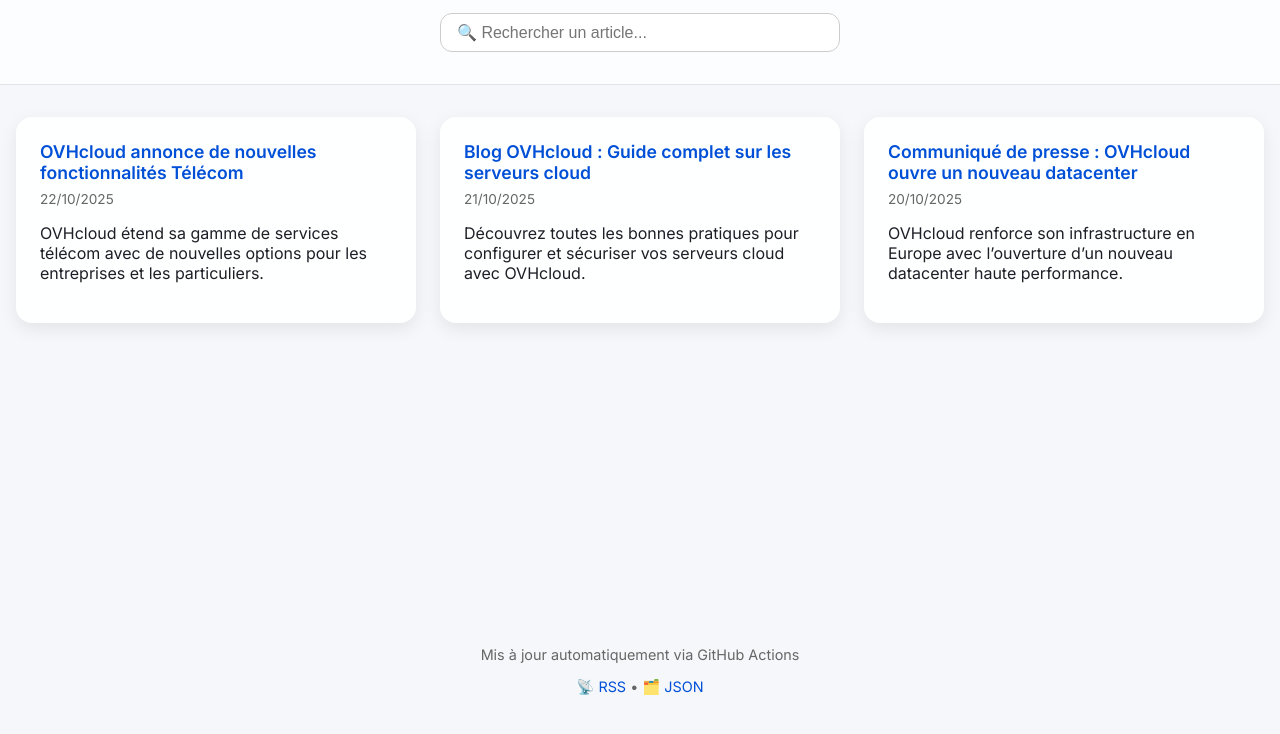
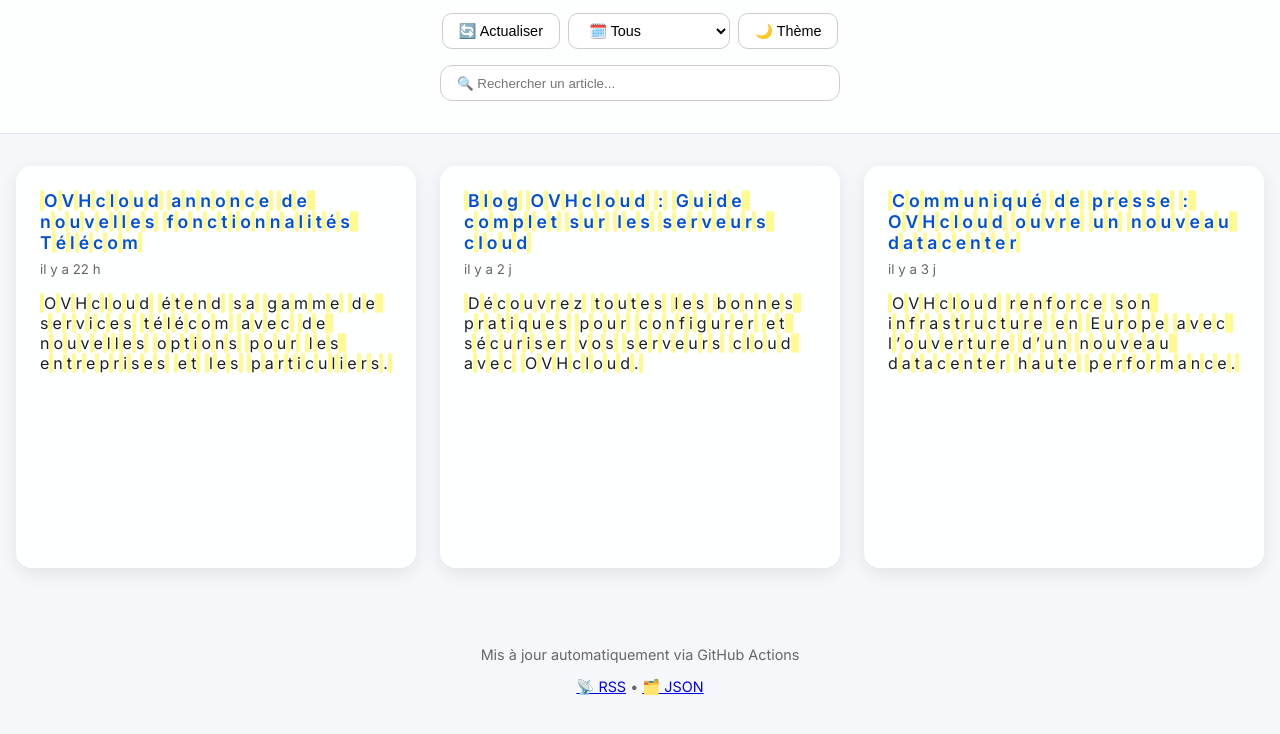
Before and after one commit to x2Frost/ovhcloud-news-feed, a plain HTML site: page index.html in a window 1280 px wide. Shown: the part 58-792 px from the top of the page. Drawn offline with Linux system fonts and the light colour scheme.

Commit message:
Update index.html

```diff
--- a/index.html
+++ b/index.html
@@ -23,20 +23,18 @@
 
     body {
       font-family: "Inter", system-ui, sans-serif;
+      margin: 0;
+      transition: background 0.3s, color 0.3s;
       background: var(--bg-light);
       color: var(--text-light);
-      margin: 0;
-      transition: background 0.3s, color 0.3s;
       display: flex;
       flex-direction: column;
       min-height: 100vh;
     }
 
-    @media (prefers-color-scheme: dark) {
-      body { background: var(--bg-dark); color: var(--text-dark); }
-      .card { background: var(--card-dark); backdrop-filter: blur(10px); }
-      .search-bar { background: rgba(255,255,255,0.08); color: #fff; border: 1px solid #333; }
-      .search-bar::placeholder { color: #bbb; }
+    body.dark {
+      background: var(--bg-dark);
+      color: var(--text-dark);
     }
 
     header {
@@ -44,14 +42,16 @@
       top: 0;
       z-index: 10;
       backdrop-filter: blur(8px);
-      background: rgba(255,255,255,0.7);
+      background: rgba(255,255,255,0.8);
       border-bottom: 1px solid var(--border-light);
       padding: 1rem;
       text-align: center;
       transition: background 0.3s;
     }
-    @media (prefers-color-scheme: dark) {
-      header { background: rgba(18, 20, 27, 0.7); border-color: #2b2f3b; }
+
+    body.dark header {
+      background: rgba(18, 20, 27, 0.8);
+      border-color: #2b2f3b;
     }
 
     h1 {
@@ -61,21 +61,55 @@
       font-weight: 600;
     }
 
+    .controls {
+      margin-top: 1rem;
+      display: flex;
+      flex-wrap: wrap;
+      justify-content: center;
+      gap: 0.5rem;
+    }
+
+    button, select {
+      border: 1px solid #ccc;
+      border-radius: 10px;
+      padding: 0.5rem 1rem;
+      background: white;
+      cursor: pointer;
+      transition: all 0.2s;
+      font-size: 0.9rem;
+    }
+
+    button:hover, select:hover {
+      background: #eef3ff;
+    }
+
+    body.dark button, body.dark select {
+      background: rgba(255,255,255,0.1);
+      color: #fff;
+      border-color: #333;
+    }
+
     .search-bar {
+      display: block;
       margin: 1rem auto;
-      display: block;
       width: 90%;
       max-width: 400px;
       padding: 0.6rem 1rem;
-      font-size: 1rem;
       border-radius: 12px;
       border: 1px solid #ccc;
       outline: none;
-      transition: all 0.2s ease;
+      transition: box-shadow 0.2s;
     }
+
     .search-bar:focus {
       box-shadow: 0 0 0 3px rgba(0,80,215,0.2);
       border-color: var(--primary);
+    }
+
+    body.dark .search-bar {
+      background: rgba(255,255,255,0.08);
+      color: #fff;
+      border-color: #333;
     }
 
     main {
@@ -85,7 +119,6 @@
       grid-template-columns: repeat(auto-fit, minmax(300px, 1fr));
       gap: 1.5rem;
       justify-content: center;
-      align-content: start;
     }
 
     .card {
@@ -93,16 +126,17 @@
       border-radius: 16px;
       padding: 1.5rem;
       box-shadow: 0 6px 18px var(--shadow);
-      transition: transform 0.3s, box-shadow 0.3s;
-      animation: fadeIn 0.5s ease forwards;
+      opacity: 0;
+      transform: translateY(15px);
+      animation: fadeIn 0.6s ease forwards;
     }
-    .card:hover {
-      transform: translateY(-6px);
-      box-shadow: 0 8px 24px rgba(0,80,215,0.15);
+
+    body.dark .card {
+      background: var(--card-dark);
+      backdrop-filter: blur(8px);
     }
 
     @keyframes fadeIn {
-      from { opacity: 0; transform: translateY(10px); }
       to { opacity: 1; transform: translateY(0); }
     }
 
@@ -110,21 +144,27 @@
       margin: 0 0 0.5rem;
       font-size: 1.1rem;
     }
-    .card h2 a {
+
+    .card a {
       color: var(--primary);
       text-decoration: none;
     }
-    .card h2 a:hover {
-      text-decoration: underline;
+
+    .card a:hover { text-decoration: underline; }
+
+    .card small {
+      color: #666;
+      display: block;
+      margin-bottom: 0.5rem;
     }
-    .card small {
-      display: block;
-      color: #666;
-      margin-bottom: 0.5rem;
-      font-size: 0.85rem;
-    }
-    @media (prefers-color-scheme: dark) {
-      .card small { color: #aaa; }
+
+    body.dark .card small { color: #aaa; }
+
+    mark {
+      background: #fffa90;
+      color: inherit;
+      padding: 0 2px;
+      border-radius: 3px;
     }
 
     footer {
@@ -133,19 +173,23 @@
       font-size: 0.9rem;
       color: #666;
     }
-    @media (prefers-color-scheme: dark) {
-      footer { color: #aaa; }
-    }
 
-    a {
-      color: var(--primary);
-      text-decoration: none;
-    }
+    body.dark footer { color: #aaa; }
   </style>
 </head>
 <body>
   <header>
     <h1>🛰️ Actualités OVHcloud</h1>
+    <div class="controls">
+      <button id="refresh">🔄 Actualiser</button>
+      <select id="filter">
+        <option value="all">🗓️ Tous</option>
+        <option value="today">Aujourd’hui</option>
+        <option value="7">7 derniers jours</option>
+        <option value="30">30 derniers jours</option>
+      </select>
+      <button id="themeToggle">🌙 Thème</button>
+    </div>
     <input type="text" id="search" class="search-bar" placeholder="🔍 Rechercher un article...">
   </header>
 
@@ -153,54 +197,94 @@
 
   <footer>
     <p>Mis à jour automatiquement via GitHub Actions</p>
-    <p>
-      <a href="rss.xml" target="_blank">📡 RSS</a> •
-      <a href="feed.json" target="_blank">🗂️ JSON</a>
-    </p>
+    <p><a href="rss.xml" target="_blank">📡 RSS</a> • <a href="feed.json" target="_blank">🗂️ JSON</a></p>
   </footer>
 
   <script>
+    const container = document.getElementById('feed');
+    const searchInput = document.getElementById('search');
+    const filterSelect = document.getElementById('filter');
+    const refreshBtn = document.getElementById('refresh');
+    const themeToggle = document.getElementById('themeToggle');
+
+    let entries = [];
+
+    // ---------- Thème clair/sombre ----------
+    if (localStorage.getItem('theme') === 'dark') document.body.classList.add('dark');
+
+    themeToggle.addEventListener('click', () => {
+      document.body.classList.toggle('dark');
+      localStorage.setItem('theme', document.body.classList.contains('dark') ? 'dark' : 'light');
+    });
+
+    // ---------- Calcul du temps écoulé ----------
+    function timeAgo(date) {
+      const diff = (Date.now() - new Date(date)) / 1000;
+      if (diff < 60) return "à l'instant";
+      if (diff < 3600) return `il y a ${Math.floor(diff / 60)} min`;
+      if (diff < 86400) return `il y a ${Math.floor(diff / 3600)} h`;
+      if (diff < 2592000) return `il y a ${Math.floor(diff / 86400)} j`;
+      return new Date(date).toLocaleDateString('fr-FR');
+    }
+
+    // ---------- Chargement du flux ----------
     async function loadFeed() {
-      const container = document.getElementById('feed');
-      container.innerHTML = '<p>Chargement en cours...</p>';
+      container.innerHTML = '<p>Chargement...</p>';
       try {
         const ts = Date.now();
         const resp = await fetch(`feed.json?ts=${ts}`);
-        if (!resp.ok) throw new Error(`HTTP ${resp.status}`);
         const data = await resp.json();
-        const entries = (data.entries || []).sort((a,b) => new Date(b.published) - new Date(a.published));
-
-        function createCard(entry) {
-          const card = document.createElement('div');
-          card.className = 'card';
-          card.innerHTML = `
-            <h2><a href="${entry.link}" target="_blank">${entry.title}</a></h2>
-            <small>${entry.published ? new Date(entry.published).toLocaleDateString('fr-FR') : ''}</small>
-            <p>${entry.summary}</p>`;
-          return card;
-        }
-
-        function render(filter = '') {
-          container.innerHTML = '';
-          const filtered = entries.filter(e =>
-            e.title.toLowerCase().includes(filter.toLowerCase()) ||
-            e.summary.toLowerCase().includes(filter.toLowerCase())
-          );
-          if (!filtered.length) {
-            container.innerHTML = '<p style="grid-column: 1 / -1; text-align: center;">Aucun article trouvé.</p>';
-            return;
-          }
-          filtered.forEach(entry => container.appendChild(createCard(entry)));
-        }
-
-        const search = document.getElementById('search');
-        search.addEventListener('input', () => render(search.value));
+        entries = (data.entries || []).sort((a,b) => new Date(b.published) - new Date(a.published));
         render();
-      } catch (err) {
-        console.error(err);
-        container.innerHTML = '<p style="color:red; grid-column: 1 / -1; text-align: center;">Erreur de chargement du flux JSON.</p>';
+      } catch (e) {
+        console.error(e);
+        container.innerHTML = '<p style="color:red;">Erreur de chargement du flux.</p>';
       }
     }
+
+    refreshBtn.addEventListener('click', loadFeed);
+
+    // ---------- Rendu du flux ----------
+    function render() {
+      const search = searchInput.value.toLowerCase();
+      const filter = filterSelect.value;
+      const now = Date.now();
+
+      container.innerHTML = '';
+      const filtered = entries.filter(e => {
+        const published = new Date(e.published).getTime();
+        if (filter === 'today' && now - published > 86400000) return false;
+        if (filter === '7' && now - published > 7*86400000) return false;
+        if (filter === '30' && now - published > 30*86400000) return false;
+        return e.title.toLowerCase().includes(search) || e.summary.toLowerCase().includes(search);
+      });
+
+      if (!filtered.length) {
+        container.innerHTML = '<p style="grid-column:1/-1;text-align:center;">Aucun article trouvé.</p>';
+        return;
+      }
+
+      filtered.forEach((e, i) => {
+        const card = document.createElement('div');
+        card.className = 'card';
+        card.style.animationDelay = `${i * 0.05}s`;
+
+        const highlightedTitle = e.title.replace(new RegExp(search, 'gi'), match => `<mark>${match}</mark>`);
+        const highlightedSummary = e.summary.replace(new RegExp(search, 'gi'), match => `<mark>${match}</mark>`);
+
+        card.innerHTML = `
+          <h2><a href="${e.link}" target="_blank">${highlightedTitle}</a></h2>
+          <small>${timeAgo(e.published)}</small>
+          <p>${highlightedSummary}</p>
+        `;
+        container.appendChild(card);
+      });
+    }
+
+    searchInput.addEventListener('input', render);
+    filterSelect.addEventListener('change', render);
+
+    // ---------- Initialisation ----------
     loadFeed();
   </script>
 </body>
```
